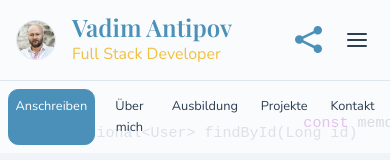
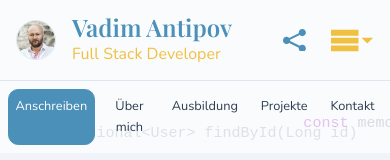
Before and after one commit to login-nigol/portfolio, a React app: page / in a window 390 px wide. Shown: the top 160 px of the page. Built offline with nearby package versions, Linux system fonts and the light colour scheme; the HTML template or start-up script is replaced by a standard one.

Commit message:
feat: Header burger — SVG icons open/close, gold color

```diff
--- /dev/null
+++ b/src/assets/icons/IconMenuClose.jsx
@@ -0,0 +1,9 @@
+// src/assets/icons/IconMenuClose.jsx
+export default function IconMenuClose({ size = '1.5em', color = 'currentColor' }) {
+  return (
+    <svg viewBox="0 0 44 32" width={size} height={size} fill={color}>
+      <path d="M0 6h28v6h-28v-6zM0 14h28v6h-28v-6zM0 22h28v6h-28v-6z" />
+      <path d="M31 20l6-6 6 6z" />
+    </svg>
+  )
+}
--- /dev/null
+++ b/src/assets/icons/IconMenuOpen.jsx
@@ -0,0 +1,9 @@
+// src/assets/icons/IconMenuOpen.jsx
+export default function IconMenuOpen({ size = '1.5em', color = 'currentColor' }) {
+  return (
+    <svg viewBox="0 0 44 32" width={size} height={size} fill={color}>
+      <path d="M0 6h28v6h-28v-6zM0 14h28v6h-28v-6zM0 22h28v6h-28v-6z" />
+      <path d="M31 14l6 6 6-6z" />
+    </svg>
+  )
+}
--- a/src/components/Header/Header.jsx
+++ b/src/components/Header/Header.jsx
@@ -6,9 +6,12 @@ import { motion, AnimatePresence } from 'framer-motion'
 import { NavLink } from 'react-router-dom'
 
 import styles from './Header.module.css'
+import CodeCanvas from '../shared/CodeCanvas'
+
 import avatar from '../../assets/images/avatar.png'
-import CodeCanvas from '../shared/CodeCanvas'
 import IconShare from '../../assets/icons/IconShare'
+import IconMenuOpen from '../../assets/icons/IconMenuOpen'
+import IconMenuClose from '../../assets/icons/IconMenuClose'
 
 /* ===================== АНИМАЦИЯ ХЕДЕРА ===================== */
 const headerVariants = {
@@ -76,15 +79,17 @@ export default function Header() {
             <IconShare size="1.3em" color="currentColor" />
           </button>
 
+          {/* --- Кнопка бургера --- */}
           <button
-            className={`${styles.burger} ${menuOpen ? styles.burgerOpen : ''}`}
+            className={styles.burger}
             onClick={() => setMenuOpen(prev => !prev)}
             aria-label="Menü öffnen"
             aria-expanded={menuOpen}
           >
-            <span className={styles.burgerLine} />
-            <span className={styles.burgerLine} />
-            <span className={styles.burgerLine} />
+            {menuOpen
+              ? <IconMenuClose size="1.8em" color="var(--color-gold)" />
+              : <IconMenuOpen size="1.8em" color="var(--color-gold)" />
+            }
           </button>
 
         </div>
--- a/src/components/Header/Header.module.css
+++ b/src/components/Header/Header.module.css
@@ -94,7 +94,7 @@
 .actions {
   display: flex;
   align-items: center;
-  gap: var(--space-xs);
+  gap: var(--space-sm);
   flex-shrink: 0;
   order: 2;
 
@@ -126,10 +126,10 @@
   background: none;
   border: none;
   cursor: pointer;
-  padding: var(--space-xs);
+  /* padding: var(--space-xs); */
   display: none;
-  flex-direction: column;
-  gap: 0.3em;
+  align-items: center;
+  font-size: 1.5em;
   border-radius: var(--radius);
   transition: background var(--transition);
 }
@@ -204,5 +204,9 @@
   .name { font-size: var(--fs-lg); }
   .role { font-size: var(--fs-base); }
 
+  .btnIcon {
+    font-size: 1.1em;
+  }
+
   .burger { display: flex; }
 }
```
